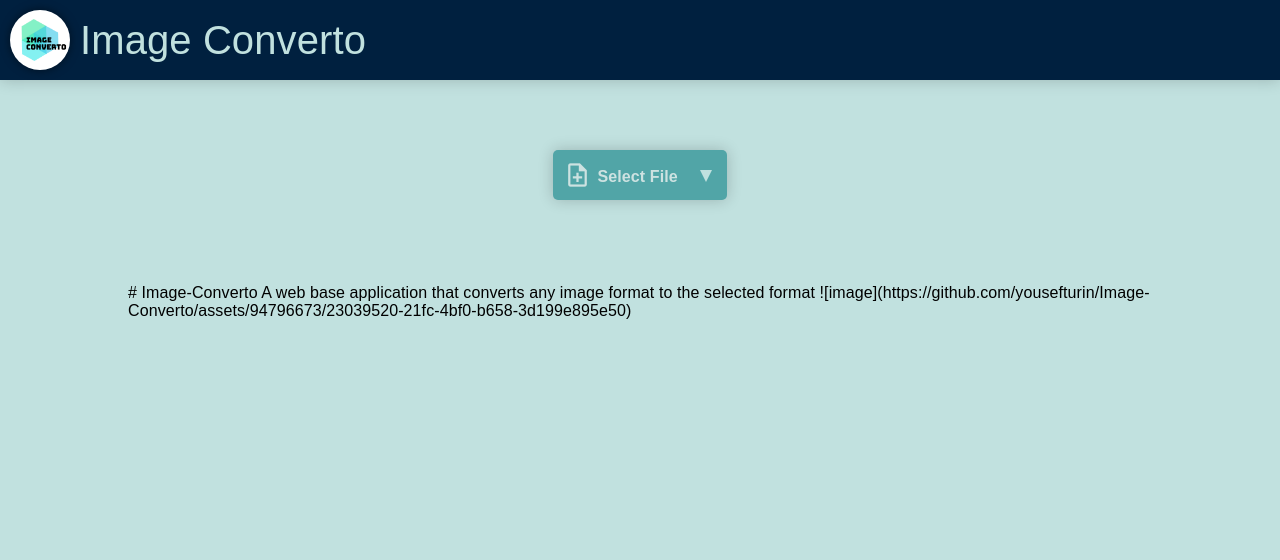
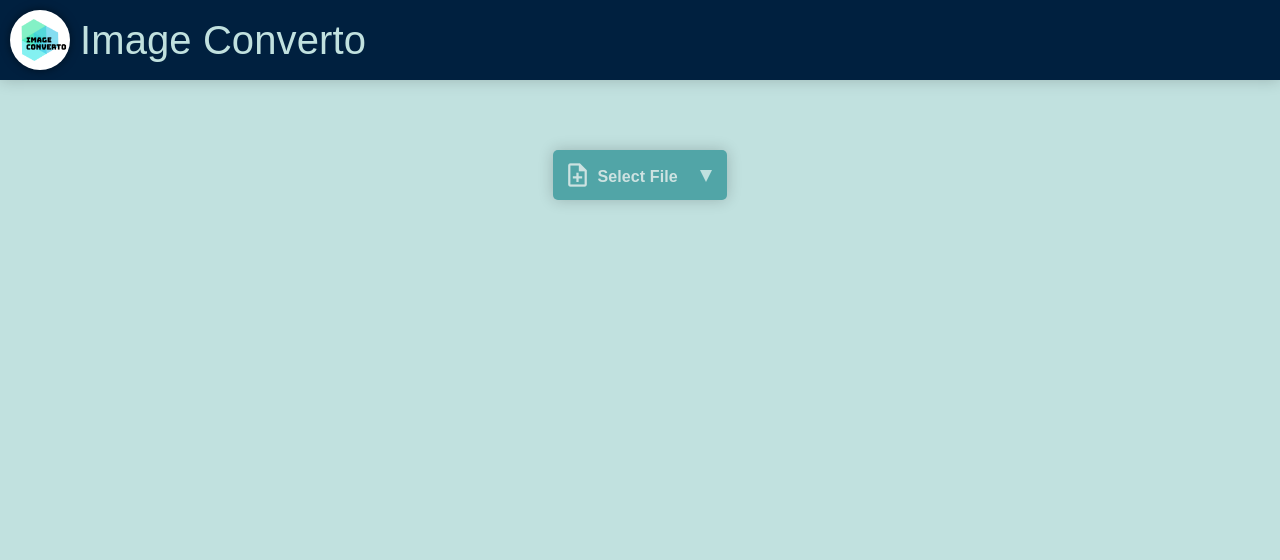
Before and after one commit to yousefturin/image_converter, a Flask app: page / in a window 1280 px wide. Shown: the top 560 px of the page. Run offline with Flask 3, Linux system fonts and the light colour scheme.

Commit message:
small bug in the html was fixed

```diff
--- a/templates/main.html
+++ b/templates/main.html
@@ -45,9 +45,6 @@
                         </label>
                     </div>
                     </form>
-                    # Image-Converto
-                    A web base application that converts any image format to the selected format
-                    ![image](https://github.com/yousefturin/Image-Converto/assets/94796673/23039520-21fc-4bf0-b658-3d199e895e50)
 
             </div>
         </div>
```
